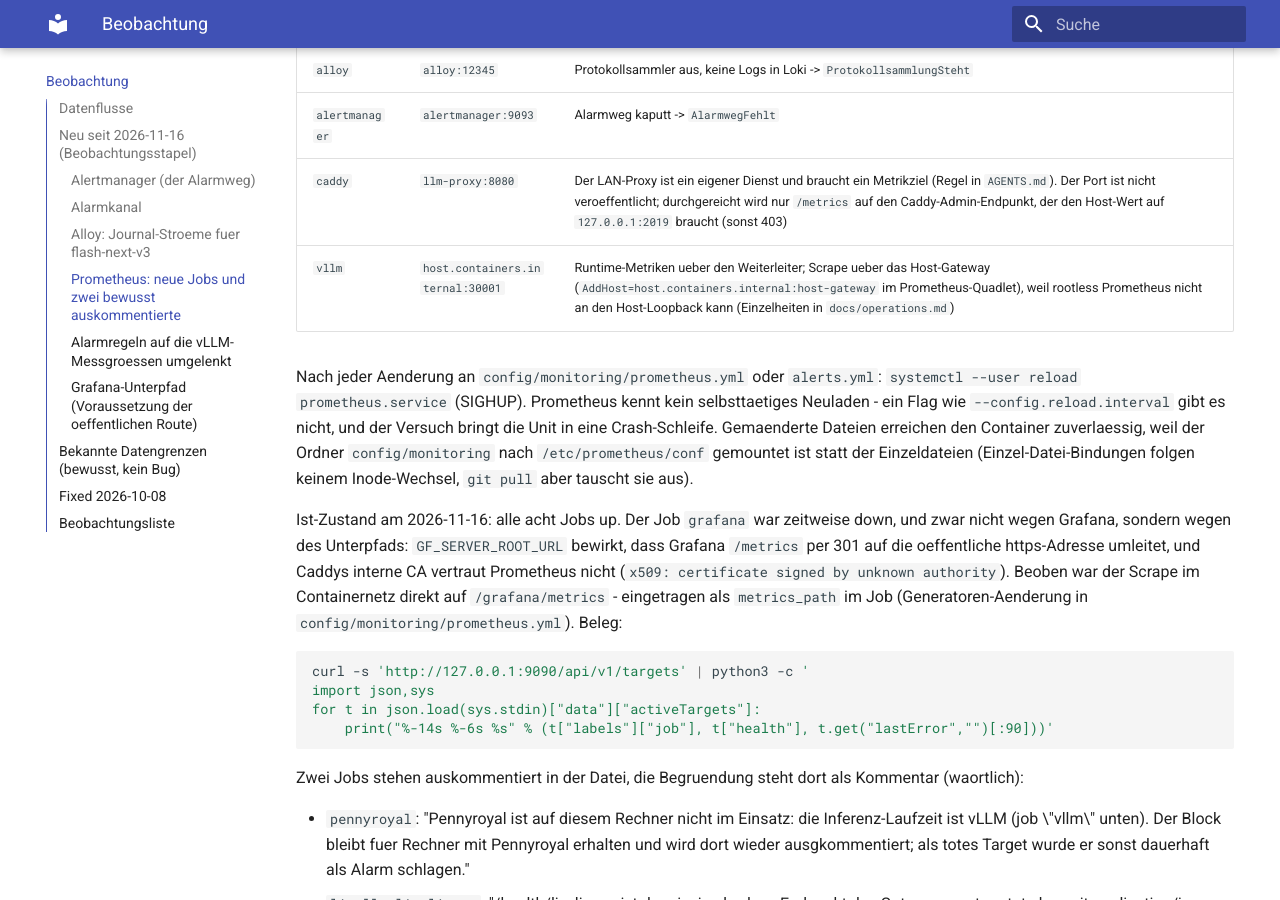
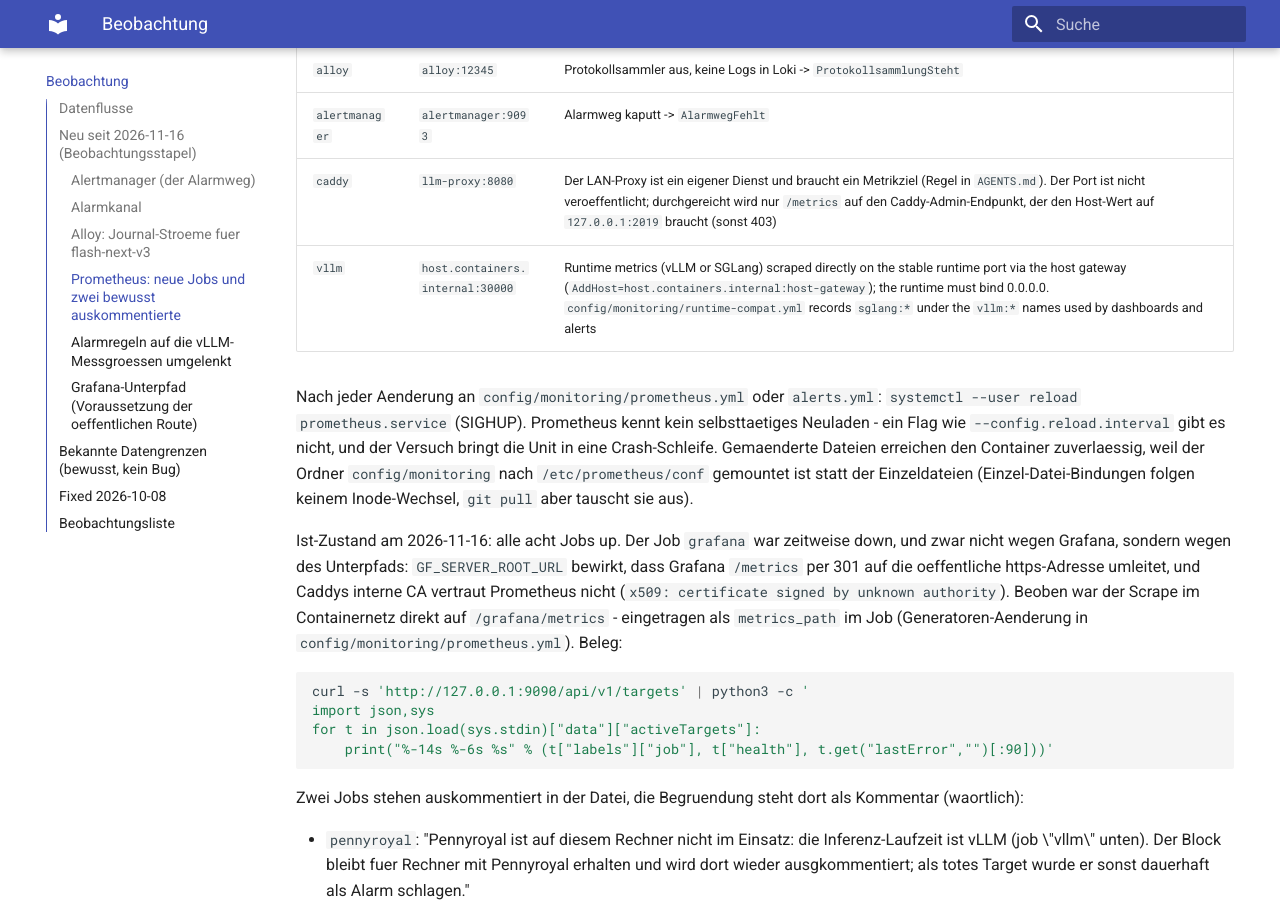
Before and after one commit to thomasdenk79-cyber/llm-infra-setup, an MkDocs documentation site: the page built from docs/monitoring.md, in a window 1280 px wide and 900 px high, scrolled down 2229 px. Built offline with MkDocs 1.6.1 and Material for MkDocs 9.7.7, drawn with Linux system fonts in a browser that asks for light colours.

Commit message:
Scrape runtime metrics directly on :30000 for vLLM and SGLang
Prometheus scraped the vLLM-era forwarder on :30001, so SGLang metrics
were missing whenever the forwarder or old runtime layout did not match.
SGLang binds 0.0.0.0:30000, which is reachable through the host gateway.

Keep the stable job name "vllm" and record sglang:* series under the
vllm:* names (runtime-compat.yml) so dashboards and alerts work for both
runtimes. The spec-decode alert also accepts sglang:spec_accept_length.

Co-authored-by: Copilot <223556219+Copilot@users.noreply.github.com>

```diff
--- a/docs/monitoring.md
+++ b/docs/monitoring.md
@@ -112,7 +112,7 @@ Neu aktiv in `config/monitoring/prometheus.yml`:
 | `alloy` | `alloy:12345` | Protokollsammler aus, keine Logs in Loki -> `ProtokollsammlungSteht` |
 | `alertmanager` | `alertmanager:9093` | Alarmweg kaputt -> `AlarmwegFehlt` |
 | `caddy` | `llm-proxy:8080` | Der LAN-Proxy ist ein eigener Dienst und braucht ein Metrikziel (Regel in `AGENTS.md`). Der Port ist nicht veroeffentlicht; durchgereicht wird nur `/metrics` auf den Caddy-Admin-Endpunkt, der den Host-Wert auf `127.0.0.1:2019` braucht (sonst 403) |
-| `vllm` | `host.containers.internal:30001` | Runtime-Metriken ueber den Weiterleiter; Scrape ueber das Host-Gateway (`AddHost=host.containers.internal:host-gateway` im Prometheus-Quadlet), weil rootless Prometheus nicht an den Host-Loopback kann (Einzelheiten in `docs/operations.md`) |
+| `vllm` | `host.containers.internal:30000` | Runtime metrics (vLLM or SGLang) scraped directly on the stable runtime port via the host gateway (`AddHost=host.containers.internal:host-gateway`); the runtime must bind 0.0.0.0. `config/monitoring/runtime-compat.yml` records `sglang:*` under the `vllm:*` names used by dashboards and alerts |
 
 Nach jeder Aenderung an `config/monitoring/prometheus.yml` oder `alerts.yml`:
 `systemctl --user reload prometheus.service` (SIGHUP). Prometheus kennt kein
```
Also changed, not shown: 3 other files.
